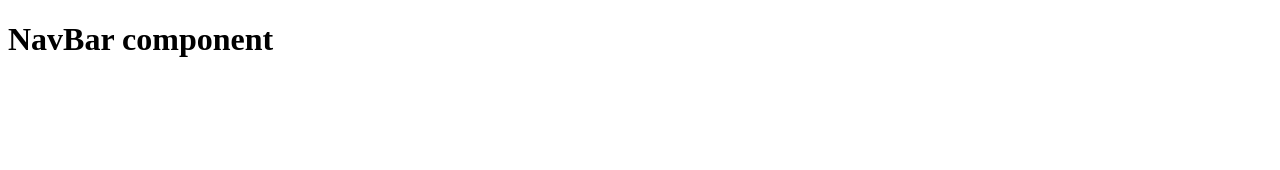
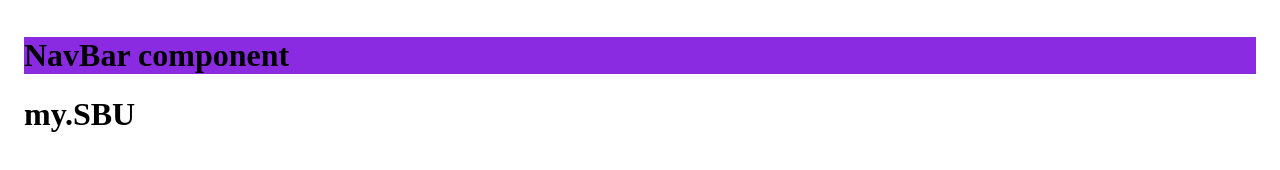
Before and after one commit to bobsany16/mySBUMock, a Gatsby site in the folder mySBU/: page / in a window 1280 px wide. Built offline with nearby package versions, Linux system fonts and the light colour scheme; Gatsby itself is replaced by a stand-in of ours.

Commit message:
Defined global style

```diff
--- /dev/null
+++ b/mySBU/gatsby-browser.js
@@ -0,0 +1,5 @@
+import "./src/styles/global.css"
+
+
+// or:
+//require('./src/styles/global.css')
--- a/mySBU/src/components/NavBar.js
+++ b/mySBU/src/components/NavBar.js
@@ -2,7 +2,7 @@
 
 const NavBar = () => {
     return (
-        <div>
+        <div className="myNavBar">
             <h1>NavBar component</h1>
         </div>
     )
--- a/mySBU/src/pages/index.js
+++ b/mySBU/src/pages/index.js
@@ -1,12 +1,14 @@
 import React from "react"
-import  NavBar from "../components/NavBar";
+import NavBar from "../components/NavBar"
 
 
 export default function Home() {
   return (
-    <NavBar />
-
+    <div>
+      <NavBar />
+      <div>
+        <h1>my.SBU</h1>
+      </div>
+    </div>
   )
-
-
 }
--- /dev/null
+++ b/mySBU/src/styles/global.css
@@ -0,0 +1,8 @@
+html {
+    margin: 16px;
+}
+
+.myNavBar {
+    background-color: blueviolet;
+
+}
```
